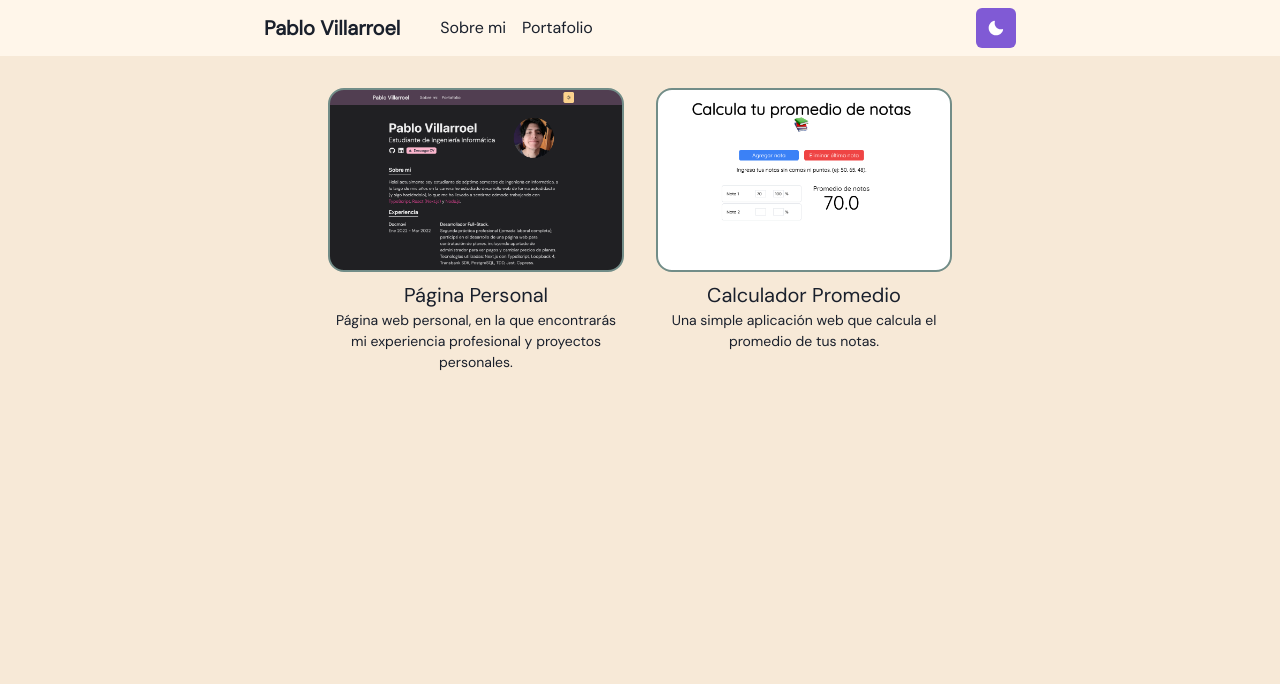
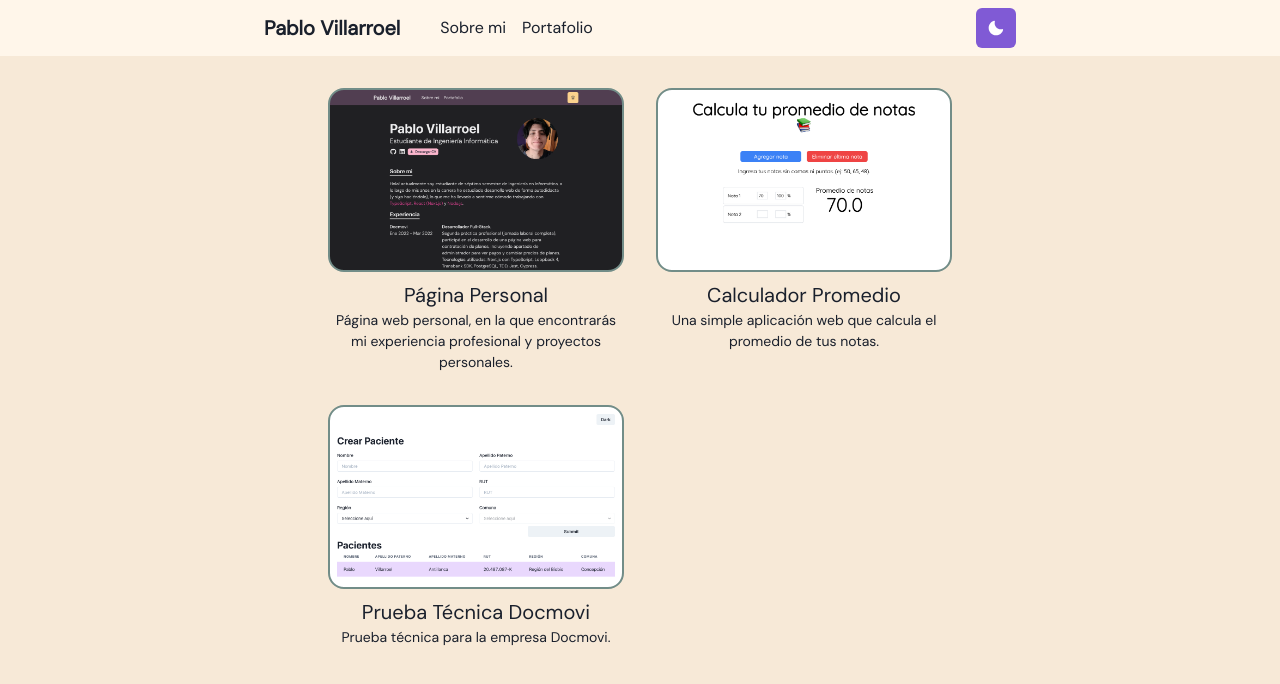
Before and after one commit to pablovrl/personal-website, a Next.js app: page /portfolio in a window 1280 px wide. Shown: the top 684 px of the page. Built offline with nearby package versions, Linux system fonts and the light colour scheme.

Commit message:
add new project in portfolio

```diff
--- a/components/Project.tsx
+++ b/components/Project.tsx
@@ -1,16 +1,10 @@
-import {
-  Link,
-  Box,
-  Flex,
-  HStack,
-  useColorModeValue,
-} from "@chakra-ui/react";
+import { Link, Box, Flex, HStack, useColorModeValue } from "@chakra-ui/react";
 import { AiFillGithub } from "react-icons/ai";
 import { BiLinkExternal } from "react-icons/bi";
 
 interface ProjectProps {
   image: string;
-  pageUrl: string;
+  pageUrl?: string;
   githubUrl: string;
   children?: React.ReactNode;
   iconColor: "white" | "black";
@@ -44,7 +38,7 @@ const Project = ({
       <Box
         border={"2px"}
         borderColor={useColorModeValue("#728D88", "#C06E70")}
-        bgSize={"contain"}
+        bgSize={"cover"}
         bgImage={image}
         rounded="2xl"
       >
@@ -60,9 +54,11 @@ const Project = ({
           }}
         >
           <HStack spacing={8}>
-            <IconLink href={pageUrl}>
-              <BiLinkExternal color={iconColor} size={40} />
-            </IconLink>
+            {pageUrl && (
+              <IconLink href={pageUrl}>
+                <BiLinkExternal color={iconColor} size={40} />
+              </IconLink>
+            )}
             <IconLink href={githubUrl}>
               <AiFillGithub color={iconColor} size={40} />
             </IconLink>
--- a/pages/portfolio.tsx
+++ b/pages/portfolio.tsx
@@ -4,7 +4,7 @@ import Project from "../components/Project";
 
 interface Project {
   image: string;
-  pageUrl: string;
+  pageUrl?: string;
   githubUrl: string;
   title?: string;
   description?: string;
@@ -30,13 +30,25 @@ const projects: Project[] = [
     description:
       "Una simple aplicación web que calcula el promedio de tus notas.",
   },
+  {
+    image: "/prueba-docmovi.png",
+    iconColor: "black",
+    githubUrl: "https://github.com/pablovrl/prueba-docmovi",
+    title: "Prueba Técnica Docmovi",
+    description:
+      "Prueba técnica para la empresa Docmovi.",
+  },
 ];
 
 const Portfolio: NextPage = () => {
   return (
     <Box pt={8}>
       <SlideFade in>
-        <SimpleGrid mx={{base: 8, md: 14}} gap={8} columns={{ base: 1, md: 2 }}>
+        <SimpleGrid
+          mx={{ base: 8, md: 14 }}
+          gap={8}
+          columns={{ base: 1, md: 2 }}
+        >
           {projects.map((project) => (
             <Project
               key={project.githubUrl}
@@ -48,7 +60,9 @@ const Portfolio: NextPage = () => {
               <Text mt={2} textAlign="center" fontSize={"xl"}>
                 {project.title}
               </Text>
-              <Text fontSize={"sm"} textAlign={"center"}>{project.description}</Text>
+              <Text fontSize={"sm"} textAlign={"center"}>
+                {project.description}
+              </Text>
             </Project>
           ))}
         </SimpleGrid>
```
Also changed, not shown: public/prueba-docmovi.png (added).
